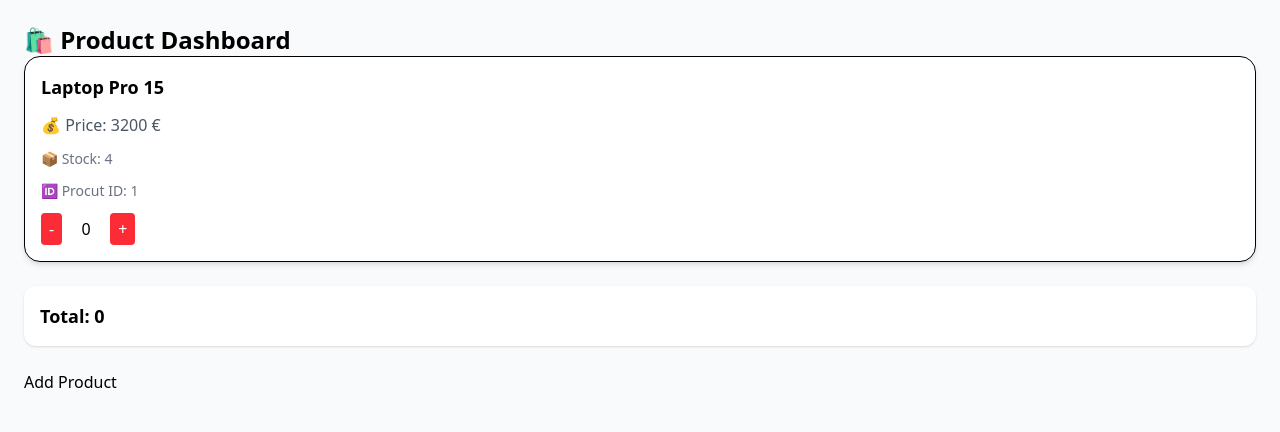
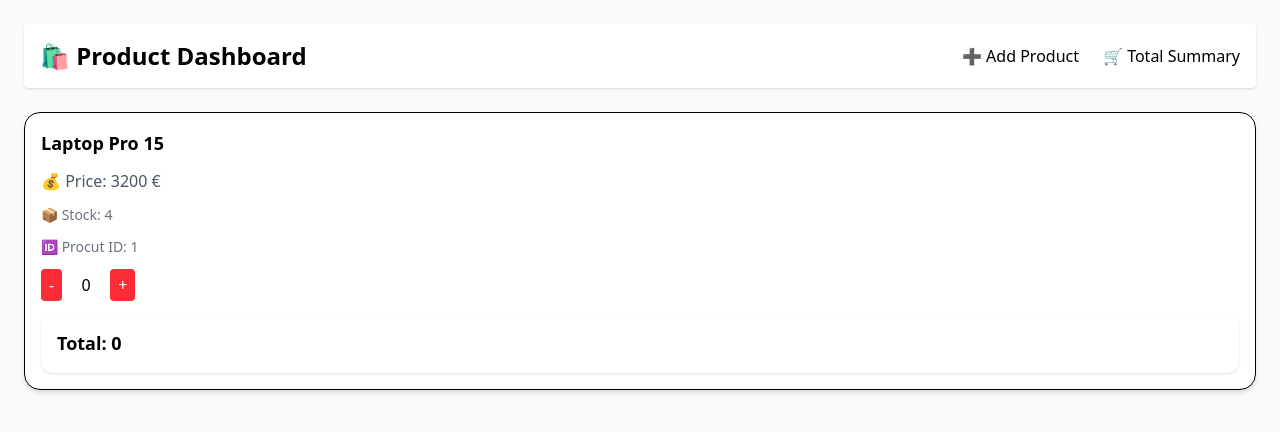
Before and after one commit to tara-parham/dashboard-project, a React app: page /product/1 in a window 1280 px wide. Shown: the top 432 px of the page. Built offline with nearby package versions, Linux system fonts and the light colour scheme; the HTML template or start-up script is replaced by a standard one.

Commit message:
added navbar

```diff
--- a/src/App.jsx
+++ b/src/App.jsx
@@ -1,19 +1,14 @@
-import { Link } from "react-router-dom";
 import "./App.css";
-import TotalSummary from "./components/TotalSummary";
 import ProductProvider from "./context/ProductContext";
 import AppRoutes from "./routes/AppRoutes";
+import Navbar from "./components/Navbar";
 
 function App() {
   return (
     <ProductProvider>
       <section className="p-6 bg-gray-50 min-h-screen space-y-6">
-        <Link to="/">
-          <h1 className="text-2xl font-bold">🛍️ Product Dashboard</h1>
-        </Link>
+        <Navbar />
         <AppRoutes />
-        <TotalSummary />
-        <Link to="/add">Add Product</Link>
       </section>
     </ProductProvider>
   );
--- /dev/null
+++ b/src/components/Navbar.jsx
@@ -0,0 +1,15 @@
+import { Link } from "react-router-dom";
+
+export default function Navbar() {
+  return (
+    <nav className="flex justify-between items-center p-4 bg-white shadow rounded">
+      <Link to="/">
+        <h1 className="text-2xl font-bold">🛍️ Product Dashboard</h1>
+      </Link>
+      <div className="flex gap-6">
+        <Link to="/add">➕ Add Product</Link>
+        <Link to="/total">🛒 Total Summary</Link>
+      </div>
+    </nav>
+  );
+}
--- a/src/components/ProductDetail.jsx
+++ b/src/components/ProductDetail.jsx
@@ -2,6 +2,7 @@ import { useContext } from "react";
 import { useParams } from "react-router-dom";
 import { ProductContext } from "../context/ProductContext";
 import useProductCount from "../hooks/useProductCount";
+import TotalSummary from "./TotalSummary";
 
 export default function ProductDetail() {
   //useParams
@@ -37,6 +38,7 @@ export default function ProductDetail() {
           +
         </button>
       </div>
+      <TotalSummary />
     </section>
   );
 }
--- a/src/routes/AppRoutes.jsx
+++ b/src/routes/AppRoutes.jsx
@@ -2,6 +2,7 @@ import { Route, Routes } from "react-router-dom";
 import ProductList from "../components/ProductList";
 import { lazy, Suspense } from "react";
 import ErrorBoundary from "../components/ErrorBoundary/ErrorBoundary";
+import TotalSummary from "../components/TotalSummary";
 
 export default function AppRoutes() {
   const ProductDetail = lazy(() => import("../components/ProductDetail"));
@@ -19,6 +20,7 @@ export default function AppRoutes() {
         />
         <Route path="/product/:id" element={<ProductDetail />} />
         <Route path="/add" element={<AddProduct />} />
+        <Route path="/total" element={<TotalSummary />} />
       </Routes>
     </Suspense>
   );
```
